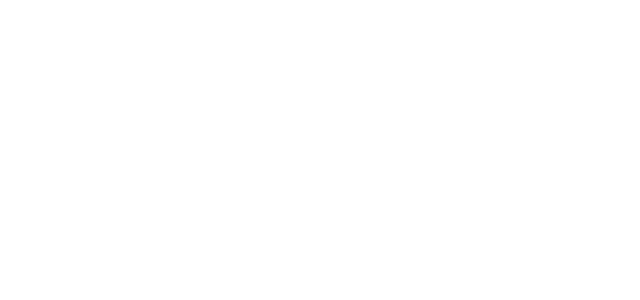
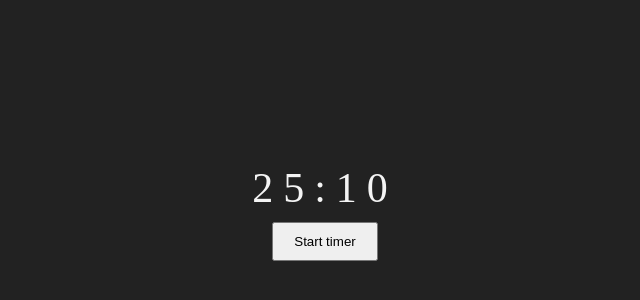
Before and after one commit to VladyslavHimself/PomoBlack, a React (Create React App) app: page / in a window 1280 px wide. Shown: the part 188-488 px from the top of the page, without its empty margins (315-955 px from the left). Built offline with nearby package versions, Linux system fonts and the light colour scheme.

Commit message:
basic counting added

```diff
--- /dev/null
+++ b/src/App.module.scss
@@ -0,0 +1,22 @@
+.app {
+  width: 100%;
+  height: 100vh;
+  background-color: #222;
+
+  display: flex;
+  align-items: center;
+  justify-content: center;
+  flex-direction: column;
+}
+
+.timer {
+  color: #f4f4f4;
+  font-size: 42px;
+
+  letter-spacing: 10px;
+}
+
+.start-button {
+  margin-top: 10px;
+  padding: 10px 20px;
+}
--- a/src/App.tsx
+++ b/src/App.tsx
@@ -1,9 +1,49 @@
-import React from 'react';
+import React, { useEffect, useState } from 'react';
 
-function App() {
+import classes from './App.module.scss';
+
+const App = () => {
+  const [minutes, setMinutes] = useState<number>(25);
+  const [seconds, setSeconds] = useState<number>(10);
+  const [isTimerStarted, setIsTimerStarted] = useState<boolean>(false);
+
+
+  const tickTimer = () => {
+    const declaredTimerConstants = {
+      MINIMUM_SECOND_COUNT: 0,
+      MINIMUM_MINUTE_COUNT: 0,
+      RENEWED_MINUTES: 59,
+    }
+    const { MINIMUM_SECOND_COUNT, MINIMUM_MINUTE_COUNT, RENEWED_MINUTES } = declaredTimerConstants;
+
+    setTimeout(() => {
+      if (seconds <= MINIMUM_SECOND_COUNT) {
+        setSeconds(RENEWED_MINUTES);
+        setMinutes(minutes - 1);
+      } else if (seconds > MINIMUM_MINUTE_COUNT) {
+        setSeconds(seconds - 1);
+      }
+   }, 1000);
+  }
+
+  useEffect(() => {
+    if (isTimerStarted) {
+     tickTimer();
+    }
+
+  }, [minutes, seconds, isTimerStarted])
+
+  const onStartTimerHandler = () => {
+    setIsTimerStarted(!isTimerStarted);
+  }
+
   return (
-    <>
-    </>
+    <div className={classes.app}>
+      <span className={classes.timer}>
+        {minutes}:{seconds}
+      </span>
+      <button className={classes['start-button']} onClick={onStartTimerHandler}>Start timer</button>
+    </div>
   );
 }
 
```
